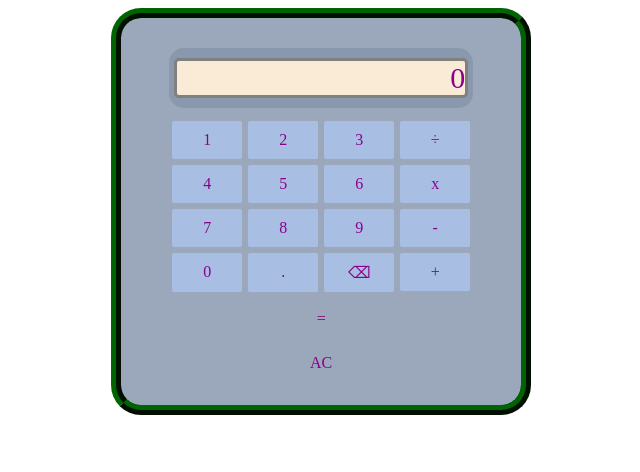
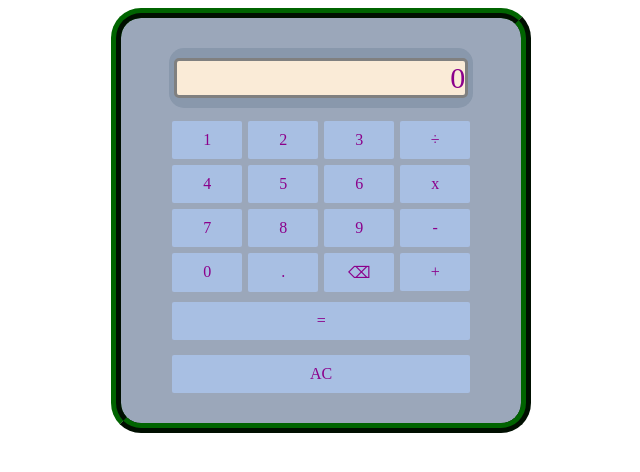
Before and after one commit to ihess95/calculatorProj, a plain HTML site: page index.html in a window 1280 px wide. Shown: the whole page, without its empty margins (276-916 px from the left). Drawn offline with Linux system fonts and the light colour scheme.

Commit message:
finish margin tag to unbreak css

```diff
--- a/style.css
+++ b/style.css
@@ -57,7 +57,8 @@ body {
   width: 278px;
   padding: 10px;
   margin: 3px;
-  margin
+  margin-top: 5px;
+  margin-bottom: 10px;
   background-color: #a8bfe3;
   border-radius: 2px;
   text-align: center;
```
